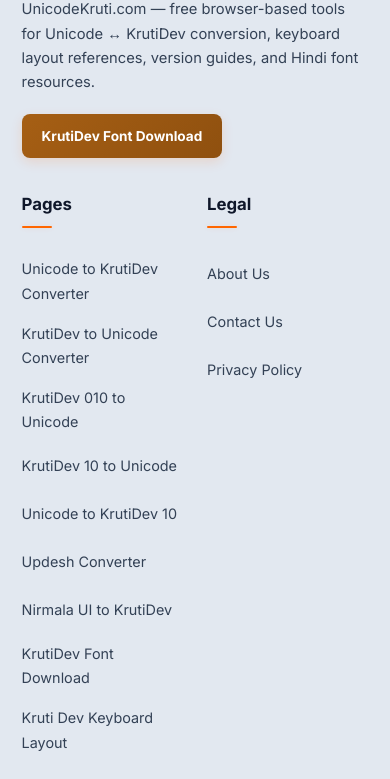
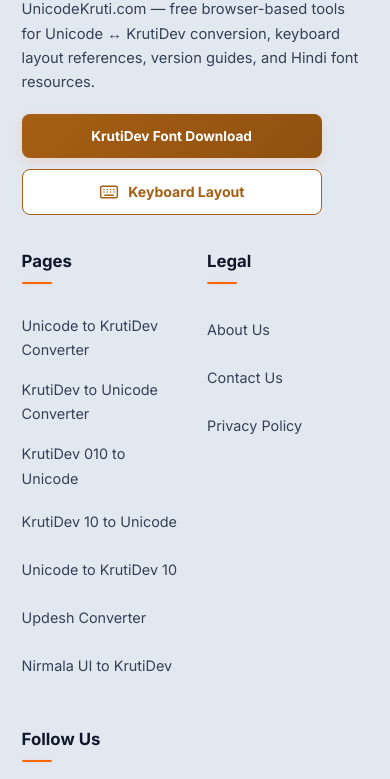
Before and after one commit to doc-jawwad/UnicodeKruti-, a React app: page /contact-us in a window 390 px wide. Shown: the part 5913-6692 px from the top of the page. Built offline with nearby package versions, Linux system fonts and the light colour scheme; some packages are replaced by stand-ins of ours; no server answers.

Commit message:
fix(ui): align footer resource buttons and enlarge desktop nav text
Remove Font Download and Keyboard Layout from footer Pages list while retaining them as aligned footer buttons (keyboard icon). Move Sitemap to the bottom Cookie/Disclaimer row and increase desktop header typography without touching navigation structure. Update footer smoke assertions.

```diff
--- a/src/app/theme.css
+++ b/src/app/theme.css
@@ -920,7 +920,7 @@
   }
   .site-header .main-nav ul li a:not(.nav-btn),
   .site-header .main-nav ul li > button.dropdown-trigger {
-    font-size: clamp(0.68rem, 0.8vw, 0.85rem);
+    font-size: clamp(0.84rem, 1.01vw, 0.98rem);
     white-space: nowrap;
     padding: 0.45rem 0.15rem;
   }
@@ -930,14 +930,14 @@
   }
   .site-header .main-nav ul li.nav-btn-item { margin-left: 0; }
   .site-header .main-nav ul li a.nav-btn {
-    font-size: clamp(0.7rem, 0.75vw, 0.82rem);
+    font-size: clamp(0.82rem, 0.92vw, 0.96rem);
     padding: 0.55rem clamp(0.55rem, 0.85vw, 0.9rem);
     white-space: nowrap;
   }
   .site-header .header-actions-trailing { margin: 0; flex: 0 0 auto; }
   .site-header .pwa-install-btn {
     min-height: 40px;
-    font-size: clamp(0.7rem, 0.75vw, 0.82rem);
+    font-size: clamp(0.82rem, 0.92vw, 0.96rem);
     padding: 0.5rem clamp(0.6rem, 0.85vw, 0.9rem);
   }
   .site-header .nav-toggle { display: none; }
@@ -965,7 +965,7 @@
 .site-header .main-nav ul li a.nav-keyboard-btn::after { display: none !important; }
 @media (min-width: 993px) {
   .site-header .main-nav ul li a.nav-keyboard-btn {
-    font-size: clamp(0.69rem, 0.78vw, 0.84rem);
+    font-size: clamp(0.82rem, 0.93vw, 0.95rem);
     padding: 0.5rem clamp(0.42rem, 0.6vw, 0.7rem);
   }
 }
@@ -981,3 +981,40 @@
   .site-header .logo img { width: 34px; height: 34px; max-height: 34px; }
   .site-header .logo { font-size: 1.05rem; }
 }
+
+/* Footer utility CTAs: aligned vertical pair; Pages list stays converter-only. */
+.site-footer .footer-brand .footer-buttons-row {
+  display: flex;
+  flex-direction: column;
+  align-items: stretch;
+  gap: 0.65rem;
+  width: min(100%, 300px);
+}
+.site-footer .footer-brand .footer-buttons-row > a { width: 100%; }
+.site-footer .footer-brand .footer-keyboard-btn {
+  display: inline-flex;
+  align-items: center;
+  justify-content: center;
+  gap: 0.6rem;
+  min-height: 46px;
+  padding: 0.65rem 1.1rem;
+  border: 1px solid var(--primary-accessible);
+  border-radius: var(--radius-sm);
+  background: #fff;
+  color: var(--primary-accessible);
+  font-size: 0.88rem;
+  font-weight: 700;
+  line-height: 1.25;
+  text-decoration: none;
+  transition: background-color 0.2s ease, border-color 0.2s ease;
+}
+.site-footer .footer-brand .footer-keyboard-btn svg { flex-shrink: 0; }
+.site-footer .footer-brand .footer-keyboard-btn:hover {
+  background: var(--primary-soft);
+  border-color: var(--primary-hover);
+  color: var(--primary-hover);
+}
+.site-footer .footer-brand .footer-keyboard-btn:focus-visible {
+  outline: 3px solid var(--primary-accessible);
+  outline-offset: 3px;
+}
--- a/src/components/layout/SiteFooter.tsx
+++ b/src/components/layout/SiteFooter.tsx
@@ -29,6 +29,13 @@
             <div className="footer-buttons-row">
               <Link href="/font-download/" className="btn-primary footer-btn">
                 KrutiDev Font Download
+              </Link>
+              <Link href="/krutidev-keyboard-layout/" className="footer-keyboard-btn">
+                <svg width="20" height="20" viewBox="0 0 24 24" fill="none" stroke="currentColor" strokeWidth="1.8" strokeLinecap="round" strokeLinejoin="round" aria-hidden="true">
+                  <rect x="2" y="5" width="20" height="14" rx="2" />
+                  <path d="M6 9h.01M10 9h.01M14 9h.01M18 9h.01M6 12h.01M10 12h.01M14 12h.01M18 12h.01M7 16h10" />
+                </svg>
+                Keyboard Layout
               </Link>
             </div>
           </div>
--- a/src/lib/site.ts
+++ b/src/lib/site.ts
@@ -169,9 +169,6 @@
     { href: '/unicode-to-krutidev-10-converter/', label: 'Unicode to KrutiDev 10' },
     { href: '/updesh-converter/', label: 'Updesh Converter' },
     { href: '/nirmala-ui-to-krutidev-converter/', label: 'Nirmala UI to KrutiDev' },
-    { href: '/font-download/', label: 'KrutiDev Font Download' },
-    { href: '/krutidev-keyboard-layout/', label: 'Kruti Dev Keyboard Layout' },
-    { href: '/sitemap/', label: 'Sitemap' },
   ],
   legal: [
     { href: '/about-us/', label: 'About Us' },
@@ -183,6 +180,7 @@
     { href: '/disclaimer/', label: 'Disclaimer' },
     { href: '/dmca-policy/', label: 'DMCA Policy' },
     { href: '/terms-conditions/', label: 'Terms & Conditions' },
+    { href: '/sitemap/', label: 'Sitemap' },
   ],
   social: [
     {
```
Also changed, not shown: scripts/navigation-smoke.test.ts (+13 -1 lines).
